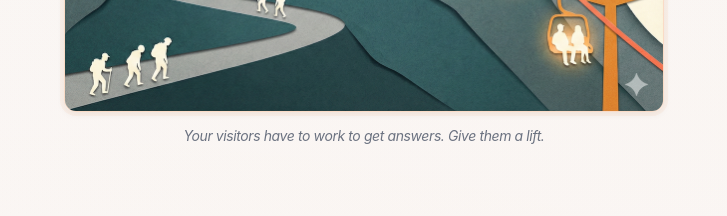
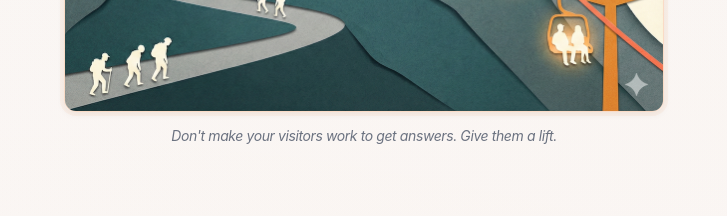
Before and after one commit to ljonespwc/conversion-helper, a Next.js app: page / in a window 1280 px wide. Shown: the part 900-1116 px from the top of the page, without its empty margins (276-1003 px from the left). Built offline with nearby package versions, Linux system fonts and the light colour scheme; no server answers.

Commit message:
refactor: update hero image caption from "have to work" to "don't make work"
Change caption from "Your visitors have to work to get answers" to "Don't make your visitors work to get answers" for more direct, imperative messaging.

```diff
--- a/src/app/page.tsx
+++ b/src/app/page.tsx
@@ -64,7 +64,7 @@ export default async function LandingPage(): Promise<JSX.Element> {
                 height={805}
                 className="blog-hero-image"
               />
-              <p className="blog-image-caption">Your visitors have to work to get answers. Give them a lift.</p>
+              <p className="blog-image-caption">Don't make your visitors work to get answers. Give them a lift.</p>
             </div>
           </div>
         </section>
```
